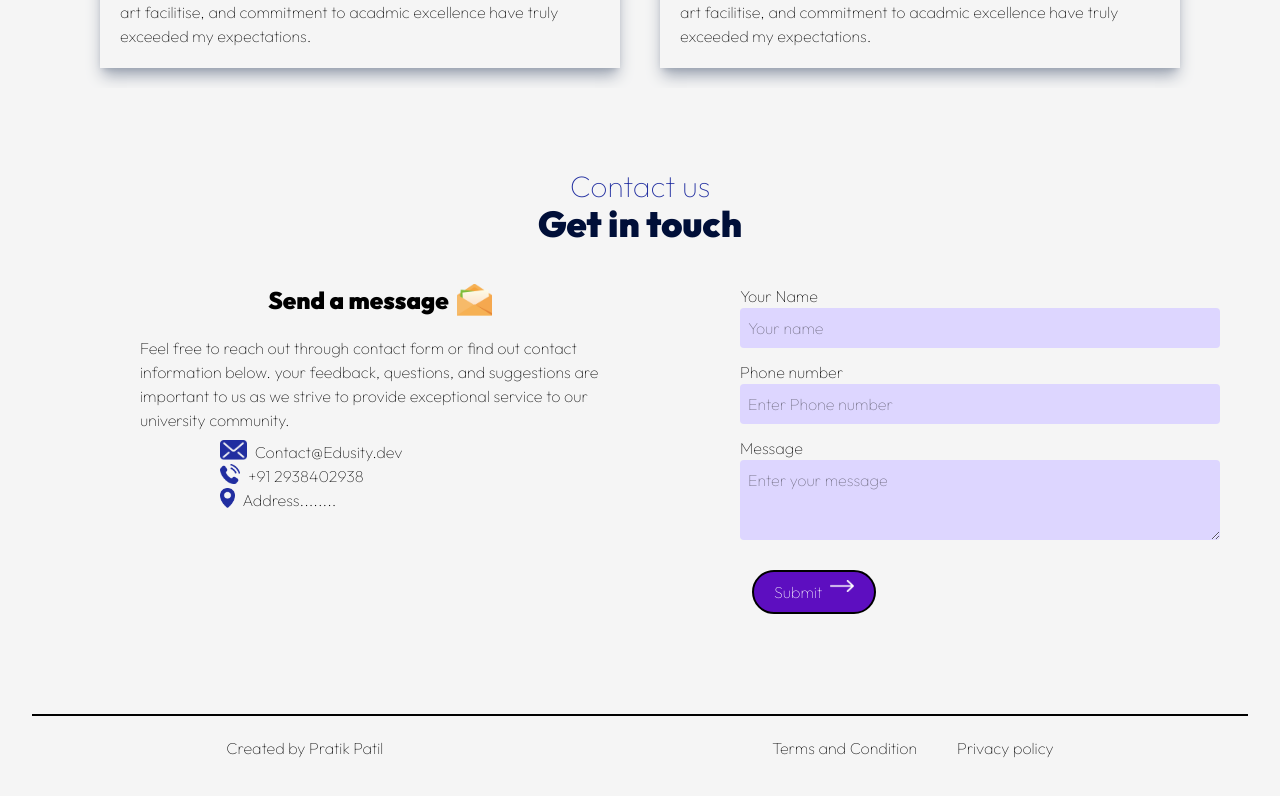
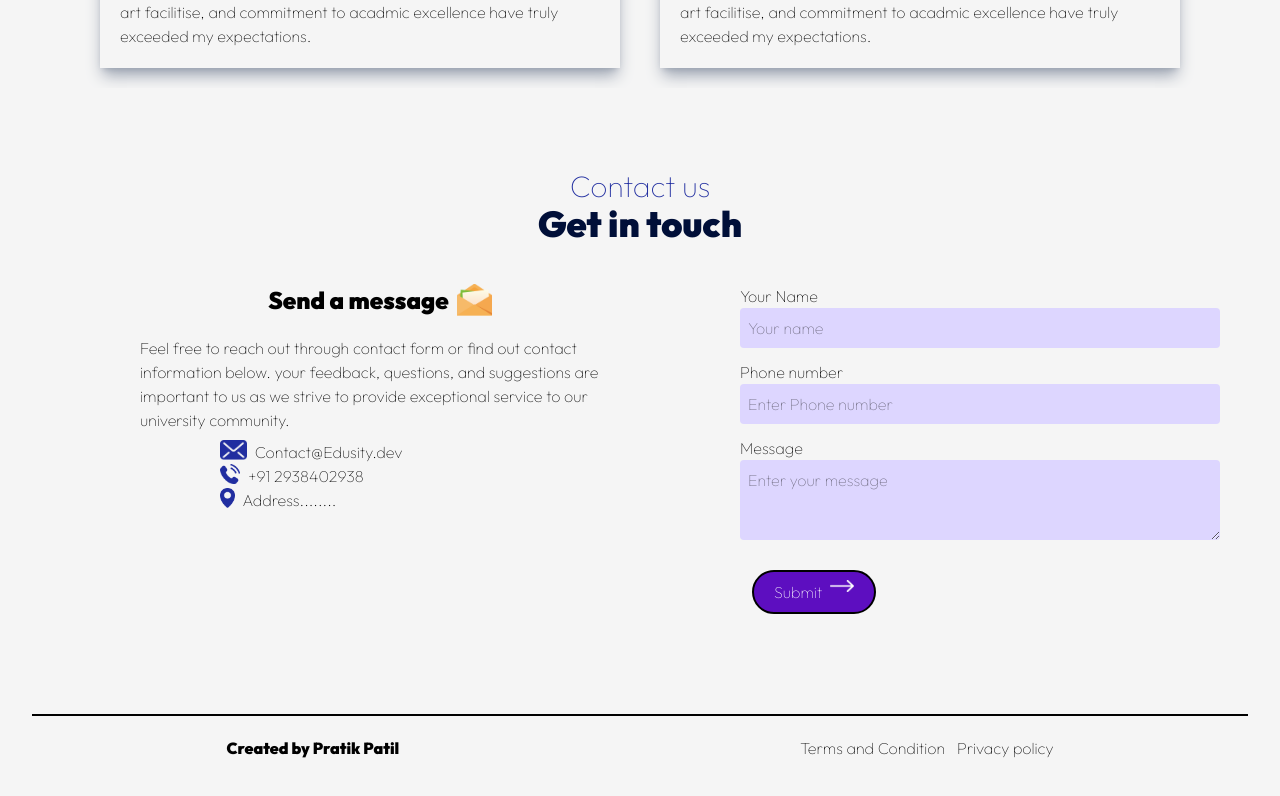
Before and after one commit to 10Pratik01/Edusity, a React (Vite) app: page / in a window 1280 px wide. Shown: the part 3159-3955 px from the top of the page. Built offline with nearby package versions, Linux system fonts and the light colour scheme.

Commit message:
Fix: Campus spelling error

```diff
--- a/src/components/Footer/Footer.jsx
+++ b/src/components/Footer/Footer.jsx
@@ -1,18 +1,22 @@
-import React from 'react';
+import React from "react";
 
 const Footer = () => {
-
-    return(
-       <div id="content" className='align-middle'>
-         <div className="border-t-2 w-[95%] flex justify-around ml-auto mr-auto mb-20" id='footer'  >
-            <p className='mt-5'>Created by Pratik Patil</p>
-            <ul className='flex mt-5'>
-                <li>Terms and Condition</li>
-                <li className='ml-10'>Privacy policy</li>
-            </ul>
-        </div>
-       </div>
-    );
+  return (
+    <div id="content" className="align-middle">
+      <div
+        className="border-t-2 w-[95%] flex justify-around ml-auto mr-auto mb-20 gap-3"
+        id="footer"
+      >
+        <p className="mt-5">
+          <b>Created by Pratik Patil</b>
+        </p>
+        <ul className="flex mt-5 gap-3">
+          <li>Terms and Condition</li>
+          <li>Privacy policy</li>
+        </ul>
+      </div>
+    </div>
+  );
 };
 
 export default Footer;
--- a/src/main.jsx
+++ b/src/main.jsx
@@ -6,7 +6,7 @@ import Title from "./components/Title/Title.jsx";
 import Content from "./components/home_content/Content.jsx";
 import Program from "./components/programs/Program.jsx";
 import About from "./components/About/About.jsx"
-import Campus from "./components/Campus/campus.jsx"
+import Campus from "./components/Campus/Campus.jsx"
 import Testimonials from "./components/Testimonials/Testimonials.jsx"
 import Contact from "./components/Contact/Contact.jsx"
 import Footer from "./components/Footer/Footer.jsx"
```
